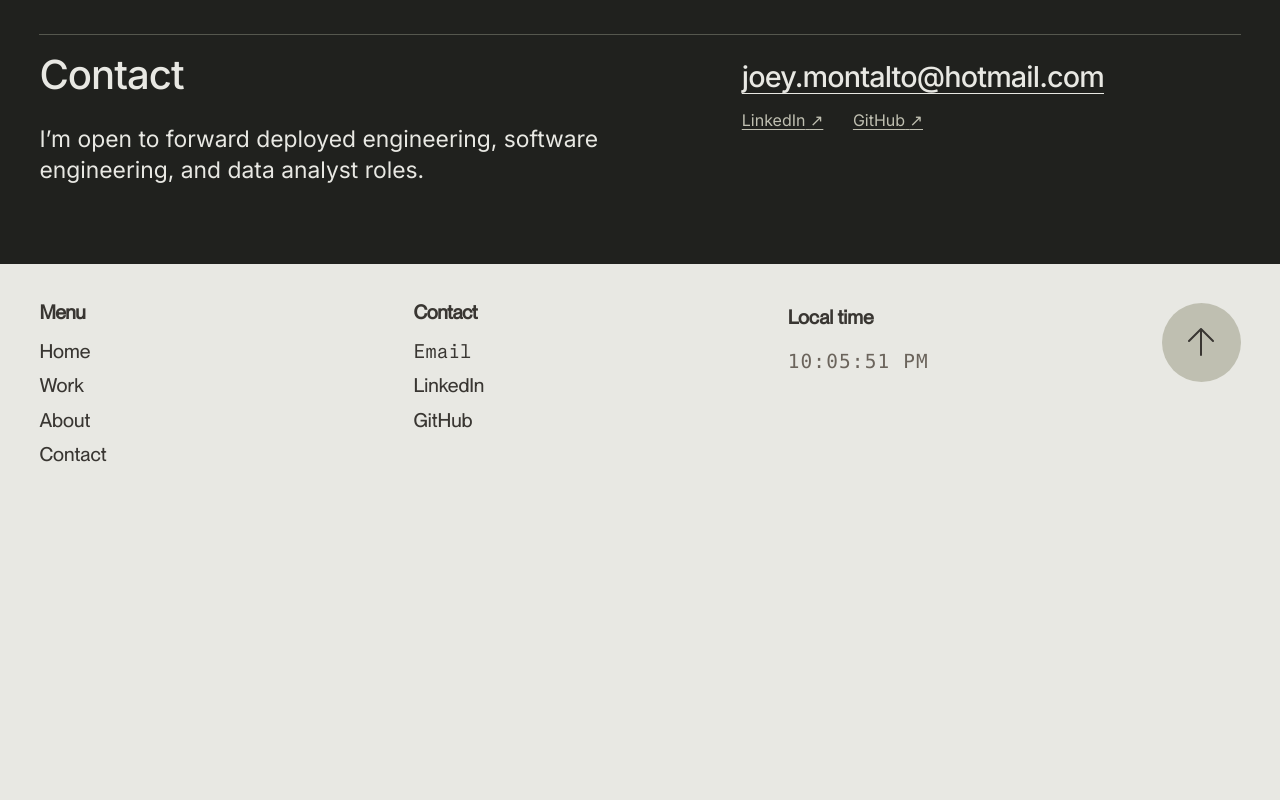
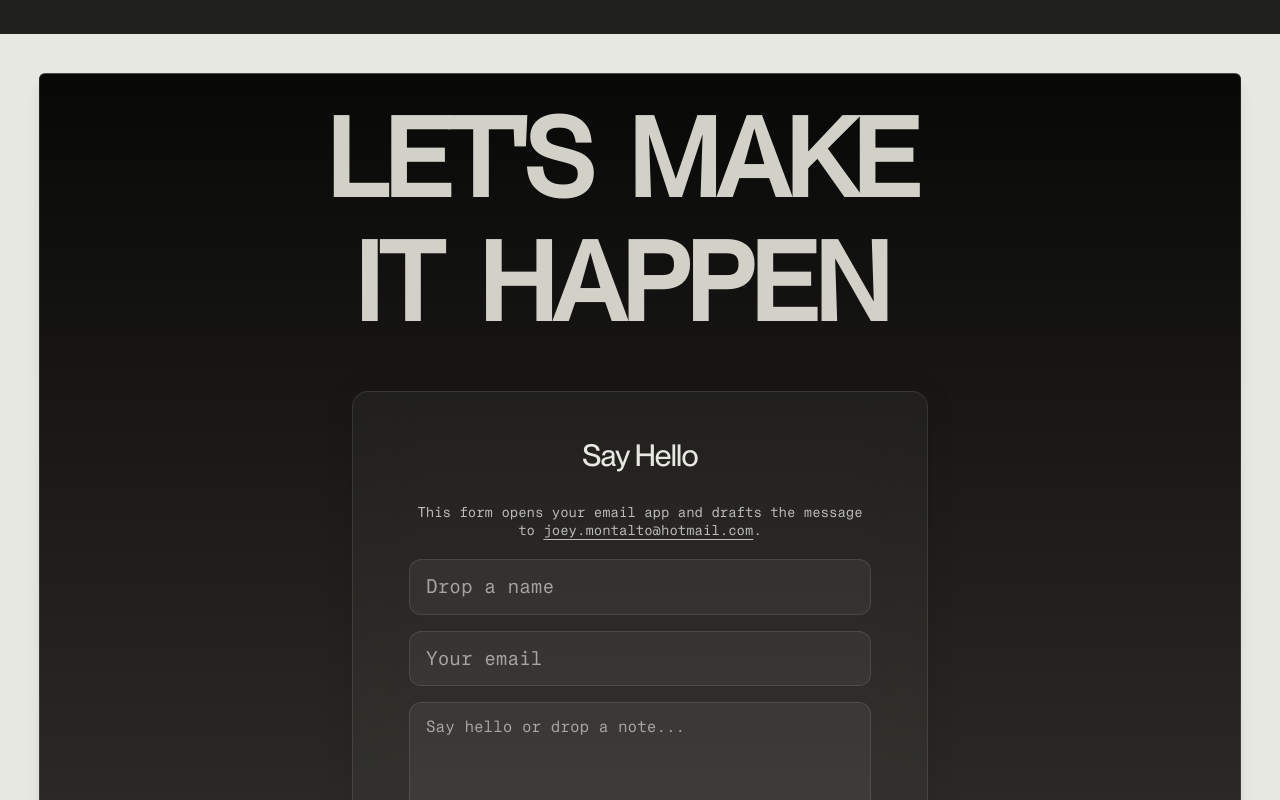
Before and after one commit to jomo8/mywebsite, a Next.js app: page / in a window 1280 px wide. Shown: the part 2960-3760 px from the top of the page. Before the commit the page ends 3468 px from the top, so only its background shows below. Built offline with nearby package versions, Linux system fonts and the light colour scheme.

Commit message:
Restore the original contact panel and email draft form

```diff
--- a/src/components/Contact.tsx
+++ b/src/components/Contact.tsx
@@ -1,24 +1,100 @@
+"use client";
+
+import type { FormEvent } from "react";
 import { siteConfig, socials } from "@/lib/data";
-import styles from "./Profile.module.css";
+import TextReveal from "./TextReveal";
+
+const fieldStyle =
+  "w-full rounded-xl border border-white/10 bg-white/5 px-4 py-3 text-[var(--color-text-bg)] placeholder:text-white/55 focus:ring-2 focus:ring-white/40";
 
 export default function Contact() {
+  const recipient = `mailto:${siteConfig.contactEmail}`;
+
+  function openEmailDraft(event: FormEvent<HTMLFormElement>) {
+    event.preventDefault();
+    const fields = new FormData(event.currentTarget);
+    const name = String(fields.get("name")).trim();
+    const email = String(fields.get("email")).trim();
+    const message = String(fields.get("message")).trim();
+    const subject = encodeURIComponent(`Portfolio message from ${name}`);
+    const body = encodeURIComponent(`Name: ${name}\nEmail: ${email}\n\n${message}`);
+    window.location.href = `${recipient}?subject=${subject}&body=${body}`;
+  }
+
   return (
-    <section id="Contact" aria-labelledby="contact-heading" className={styles.section}>
-      <div className={styles.contact}>
-        <div className={styles.group}>
-          <h2 id="contact-heading">Contact</h2>
-          <p className={styles.contactIntro}>
-            I’m open to forward deployed engineering, software engineering, and data analyst roles.
+    <section
+      id="Contact"
+      aria-labelledby="contact-heading"
+      className="section-padding-x bg-[var(--color-accent-200)] py-[var(--space-lg)]"
+    >
+      <div className="flex flex-col items-center rounded-md border border-white/10 bg-[linear-gradient(0deg,_#393632,_#080807)] p-[var(--space-md)] shadow-lg">
+        <h2
+          id="contact-heading"
+          aria-label="Let's Make It Happen"
+          className="max-w-[10ch] text-center text-[length:var(--text-heading-1)] font-semibold uppercase text-[var(--color-accent-400)]"
+        >
+          <TextReveal
+            text="Let's Make It Happen"
+            stagger={40}
+            className="motion-reduce:[&_.word>span]:translate-y-0 motion-reduce:[&_.word>span]:opacity-100 motion-reduce:[&_.word>span]:transition-none"
+          />
+        </h2>
+
+        <div className="mx-auto my-10 w-full max-w-xl rounded-2xl border border-white/10 bg-[rgba(209,209,199,0.05)] px-4 py-12 text-[var(--color-accent-200)] shadow-[0_4px_30px_rgba(0,0,0,0.1)] backdrop-blur-xl min-[390px]:px-6 sm:px-10 xl:px-14">
+          <h3 className="mb-8 text-center text-[length:var(--text-h4)] font-medium tracking-tight">
+            Say Hello
+          </h3>
+          <p className="mb-5 text-center text-sm text-white/70">
+            This form opens your email app and drafts the message to{" "}
+            <a className="[overflow-wrap:anywhere] underline underline-offset-4" href={recipient}>
+              {siteConfig.contactEmail}
+            </a>.
           </p>
+
+          <form action={recipient} method="post" encType="text/plain" onSubmit={openEmailDraft} className="grid gap-4">
+            <input
+              aria-label="Your name"
+              type="text"
+              name="name"
+              autoComplete="name"
+              required
+              placeholder="Drop a name"
+              className={`${fieldStyle} text-[length:var(--text-base)]`}
+            />
+            <input
+              aria-label="Your email"
+              type="email"
+              name="email"
+              autoComplete="email"
+              required
+              placeholder="Your email"
+              className={`${fieldStyle} text-[length:var(--text-base)]`}
+            />
+            <textarea
+              aria-label="Your message"
+              name="message"
+              rows={5}
+              required
+              placeholder="Say hello or drop a note..."
+              className={fieldStyle}
+            />
+            <button
+              type="submit"
+              className="w-full rounded-xl bg-[var(--color-accent-200)] px-6 py-3 text-[length:var(--text--small)] font-semibold tracking-wide text-black transition-colors hover:bg-white active:scale-[0.98]"
+            >
+              Open email draft
+            </button>
+          </form>
         </div>
-        <div className={styles.contactLinks}>
-          <a className={styles.email} href={`mailto:${siteConfig.contactEmail}`}>
-            {siteConfig.contactEmail}
-          </a>
-          <ul className={styles.profiles} aria-label="Professional profiles">
+
+        <div className="max-w-lg text-center text-sm text-[var(--color-accent-500)]">
+          <p>I’m open to forward deployed engineering, software engineering, and data analyst roles.</p>
+          <ul aria-label="Professional profiles" className="mt-3 flex justify-center gap-6">
             {socials.map(({ label, href }) => (
               <li key={href}>
-                <a href={href}>{label} <span aria-hidden="true">↗</span></a>
+                <a href={href} className="underline underline-offset-4 hover:text-white">
+                  {label} <span aria-hidden="true">↗</span>
+                </a>
               </li>
             ))}
           </ul>
--- a/src/components/Profile.module.css
+++ b/src/components/Profile.module.css
@@ -5,7 +5,7 @@
   font-family: var(--font-inter), Arial, sans-serif;
 }
 
-.columns, .contact {
+.columns {
   display: grid;
   max-width: 76rem;
   margin-inline: auto;
@@ -47,63 +47,12 @@
   color: var(--color-accent-500);
 }
 
-.contact {
-  align-items: start;
-  gap: var(--space-md);
-  border-top: 1px solid #55574e;
-  padding-top: var(--space-sm);
-}
-
-.contact .group {
-  border: 0;
-  padding: 0;
-}
-
-.contactIntro {
-  max-width: 39ch;
-  font-size: var(--text-base-large);
-}
-
-.contactLinks {
-  min-width: 0;
-}
-
-.email {
-  font-size: clamp(1.15rem, 2.25vw, 2.1rem);
-  font-weight: 500;
-  letter-spacing: -0.03em;
-  overflow-wrap: anywhere;
-}
-
-.profiles {
-  display: flex;
-  flex-wrap: wrap;
-  gap: var(--space-md);
-  margin-top: var(--space-2xs);
-  color: var(--color-accent-500);
-}
-
-.contactLinks a {
-  text-decoration: underline;
-  text-decoration-thickness: 1px;
-  text-underline-offset: 0.2em;
-}
-
-.contactLinks a:hover {
-  text-decoration-thickness: 2px;
-}
-
-.contactLinks a:focus-visible {
-  outline: 2px solid currentColor;
-  outline-offset: 4px;
-}
-
 @media (min-width: 768px) {
   .section {
     padding-inline: var(--space-lg);
   }
 
-  .columns, .contact {
+  .columns {
     grid-template-columns: minmax(0, 1.25fr) minmax(0, 1fr);
     column-gap: var(--space-2xl);
   }
```
